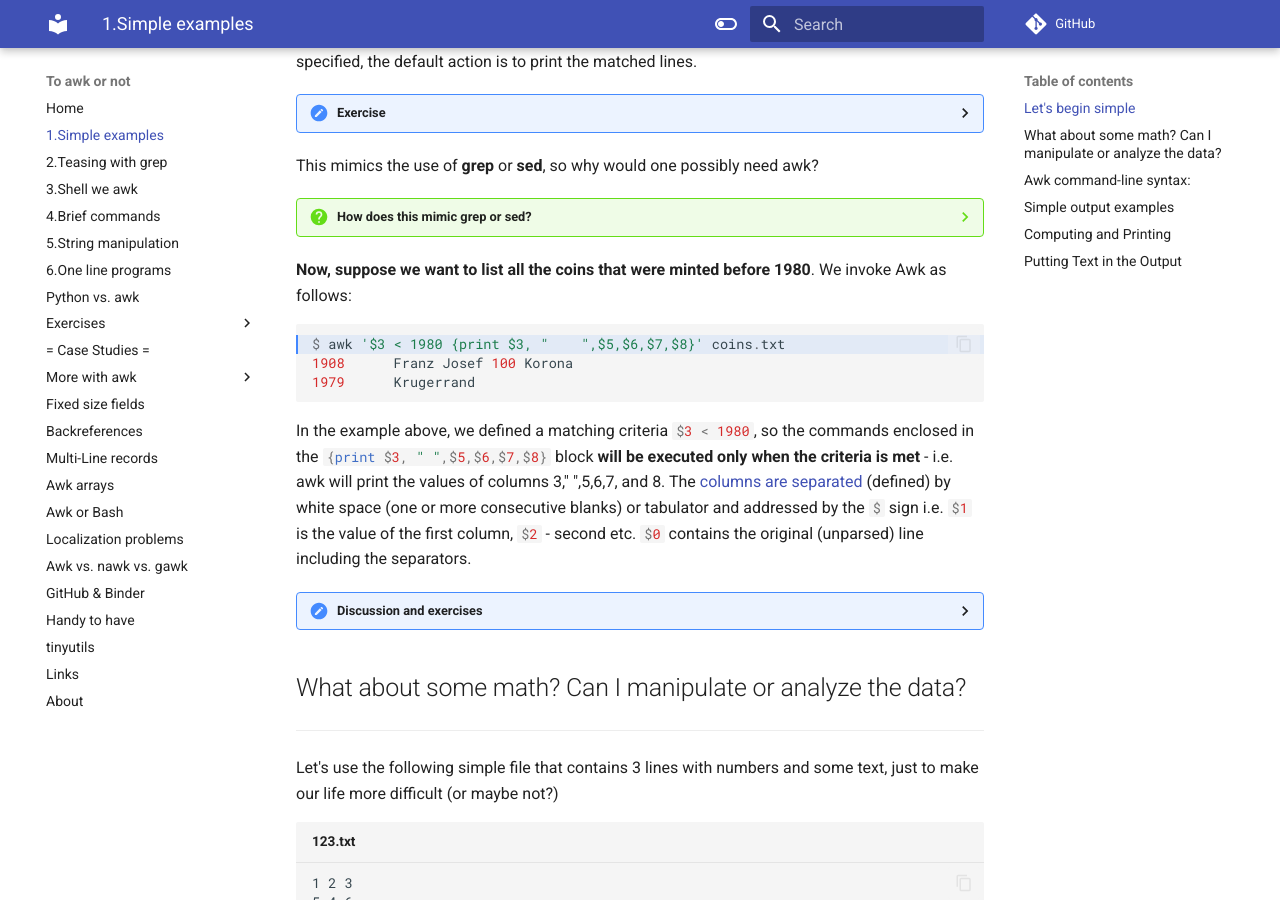
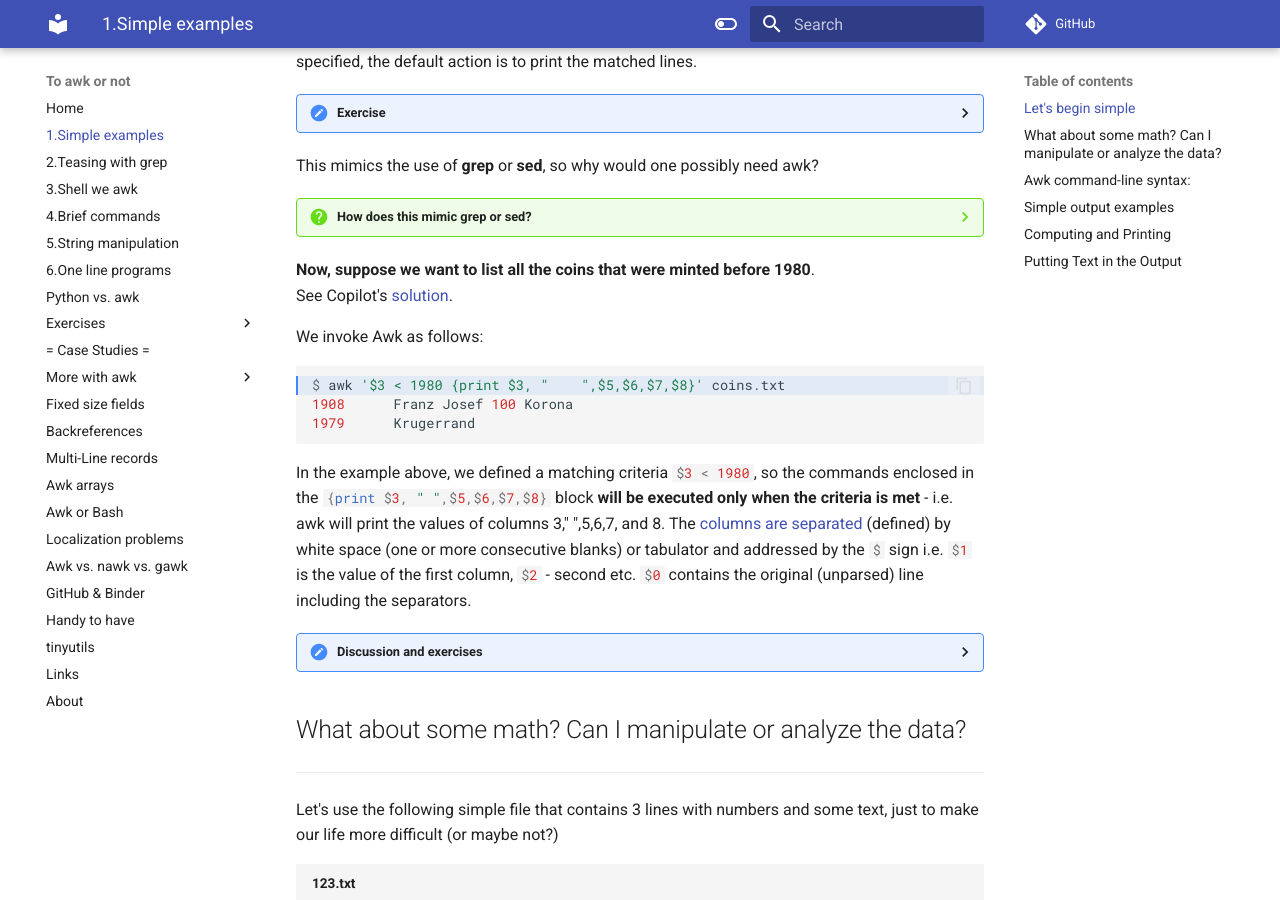
Before and after one commit to pmitev/to-awk-or-not, an MkDocs documentation site: the page built from docs/1.Simple_example.md, in a window 1280 px wide and 900 px high, scrolled down 1037 px. Built offline with MkDocs 1.6.1 and Material for MkDocs 9.7.7, drawn with Linux system fonts in a browser that asks for light colours; comment, search, counter and statistics services are not loaded.

Commit message:
Copilot example

````diff
--- a/docs/1.Simple_example.md
+++ b/docs/1.Simple_example.md
@@ -63,7 +63,10 @@ This mimics the use of **grep** or **sed**, so why would one possibly need awk?
     `awk` starts to shine when the thing you want to do is more
     complex then detecting lines with a text.
 
-**Now, suppose we want to list all the coins that were minted before 1980**. We invoke Awk as follows:
+**Now, suppose we want to list all the coins that were minted before 1980**.
+See Copilot's [solution](https://sl.bing.net/i54K54hjvz2){:target="_blank"}.
+
+We invoke Awk as follows:
 
 ``` awk hl_lines="1"
 $ awk '$3 < 1980 {print $3, "    ",$5,$6,$7,$8}' coins.txt
````
